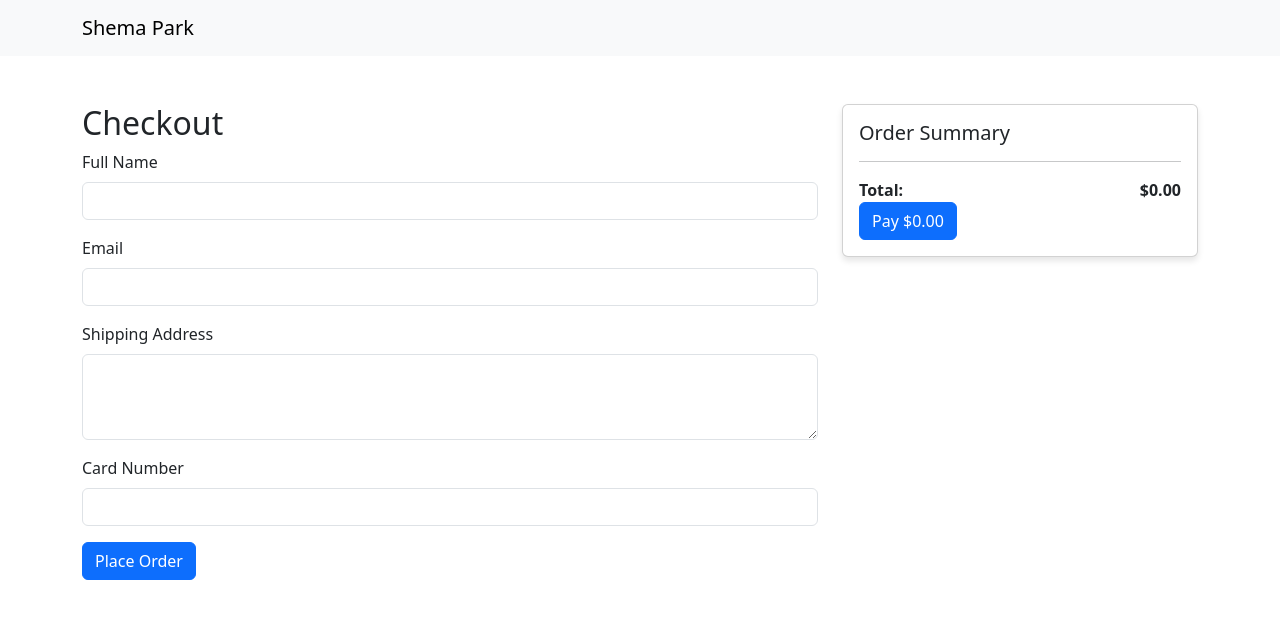
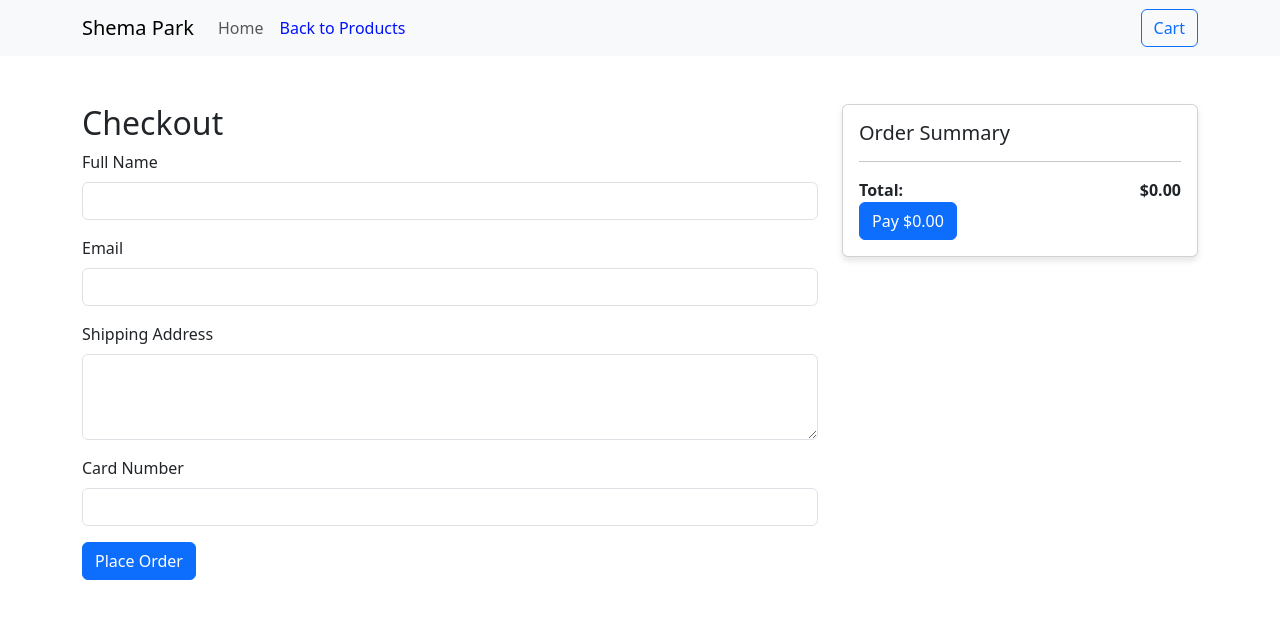
Before and after one commit to Match-all/inventory-dashboard, a website: page pages/checkout.html in a window 1280 px wide. Drawn offline with nearby package versions, Linux system fonts and the light colour scheme.

Commit message:
Add navbar with links to Home and Products, including Cart button

```diff
--- a/data/orders.csv
+++ b/data/orders.csv
@@ -11,3 +11,4 @@ alemuaberae@gmail.com,alemuaberae@gmail.com,404612,2025-01-21T12:43:45.803Z,Comp
 tm@gmail.com,tm@gmail.com,339802,2025-02-03T11:24:43.217Z,Completed,"[{""id"":10,""name"":""Wedding Shema Set"",""description"":""Luxurious Shema set for special ceremonies"",""price"":299.99,""image"":""https://via.placeholder.com/300x200?text=Wedding+Shema"",""stock"":10,""category"":""shema"",""quantity"":1}]",299.99
 tkk@gmail.com,tkk@gmail.com,539993,2025-02-03T17:38:19.374Z,Completed,"[{""id"":10,""name"":""Wedding Shema Set"",""description"":""Luxurious Shema set for special ceremonies"",""price"":299.99,""image"":""https://via.placeholder.com/300x200?text=Wedding+Shema"",""stock"":10,""category"":""shema"",""quantity"":1}]",299.99
 tkk@gmail.com,tkk@gmail.com,992699,2025-02-03T17:57:04.376Z,Completed,[],299.99
+tkk@gmail.com,tkk@gmail.com,16480,2025-02-03T20:38:05.559Z,Completed,"[{""id"":4,""name"":""Premium Shema Set"",""description"":""Complete traditional outfit with premium cotton"",""price"":199.99,""image"":""https://via.placeholder.com/300x200?text=Premium+Shema+Set"",""stock"":15,""category"":""shema"",""quantity"":1}]",199.99
--- a/pages/checkout.html
+++ b/pages/checkout.html
@@ -13,6 +13,22 @@
     <nav class="navbar navbar-expand-lg navbar-light bg-light">
         <div class="container">
             <a class="navbar-brand" href="../index.html">Shema Park</a>
+            <button class="navbar-toggler" type="button" data-bs-toggle="collapse" data-bs-target="#navbarNav">
+                <span class="navbar-toggler-icon"></span>
+            </button>
+            <div class="collapse navbar-collapse" id="navbarNav">
+                <ul class="navbar-nav me-auto">
+                    <li class="nav-item">
+                        <a class="nav-link" href="../index.html">Home</a>
+                    </li>
+                    <li class="nav-item">
+                        <a class="nav-link" href="products.html" style="color:rgb(0, 17, 255)">Back to Products</a>
+                    </li>
+                </ul>
+                <button class="btn btn-outline-primary" data-bs-toggle="modal" data-bs-target="#cartModal">
+                    Cart <span class="badge bg-primary" id="cartCount">0</span>
+                </button>
+            </div>
         </div>
     </nav>
 
```
